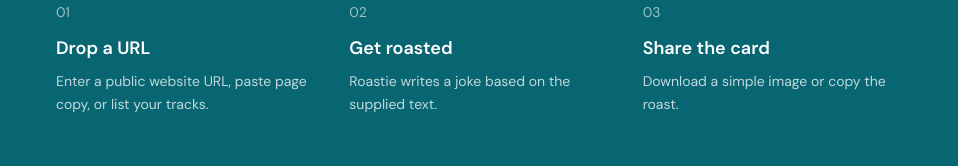
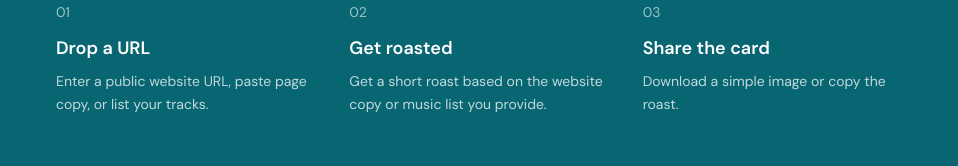
Before and after one commit to JOYBOYash/Roaster, a React (Vite) app: page / in a window 1280 px wide. Shown: the part 861-1027 px from the top of the page, without its empty margins (160-1118 px from the left). Built offline with nearby package versions, Linux system fonts and the light colour scheme.

Commit message:
Describe grounded roast output

```diff
--- a/src/components/HowItWorks.tsx
+++ b/src/components/HowItWorks.tsx
@@ -9,7 +9,7 @@ const steps = [
   {
     num: '02',
     title: 'Get roasted',
-    desc: 'Roastie writes a joke based on the supplied text.',
+    desc: 'Get a short roast based on the website copy or music list you provide.',
   },
   {
     num: '03',
```
